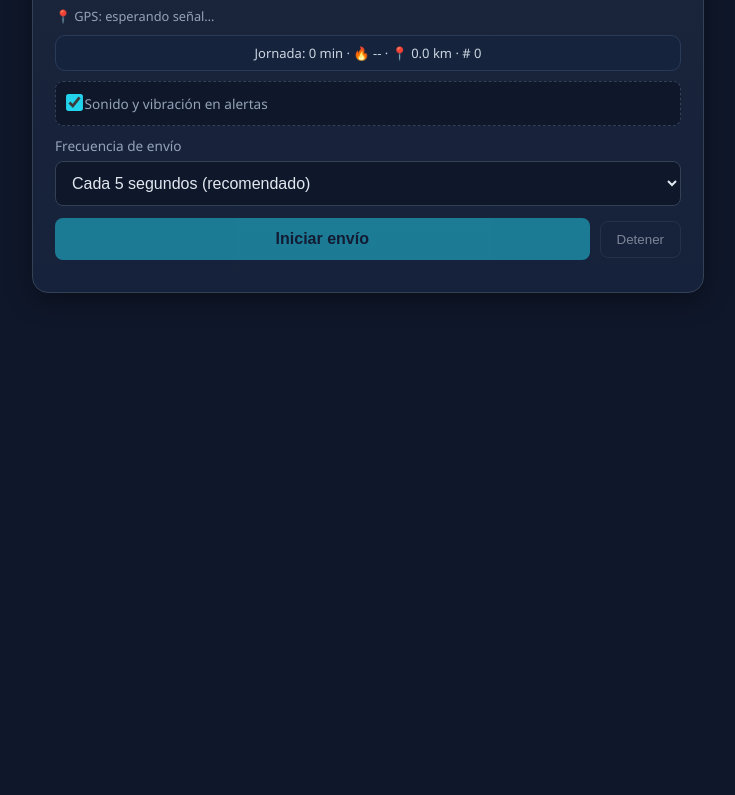
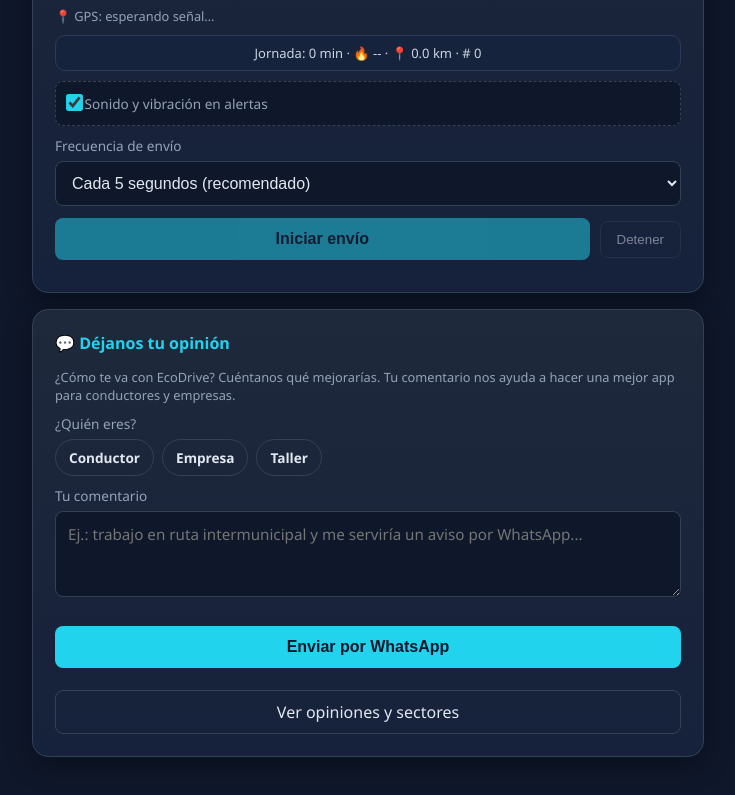
Before and after one commit to Santiago-Gohan/Ecodrive, a plain HTML site: page dispositivo/index.html in a window 1280 px wide. Shown: the part 1429-2224 px from the top of the page, without its empty margins (272-1007 px from the left). Before the commit the page ends 1762 px from the top, so only its background shows below. Drawn offline with Linux system fonts and the light colour scheme; no server answers.

Commit message:
feat(dispositivo): reemplaza enlace admin por soporte WhatsApp y agrega seccion de opiniones al final (con paso de tour); actualiza numero de contacto en la landing

```diff
--- a/dispositivo/index.html
+++ b/dispositivo/index.html
@@ -18,7 +18,7 @@
 
   <header>
     <h1>EcoDrive <span>Dispositivo OBD-II</span></h1>
-    <a href="/panel" class="link-admin">¿Eres administrador? Ir al panel →</a>
+    <a href="https://wa.me/573125886290?text=Hola%2C%20necesito%20soporte%20con%20EcoDrive" target="_blank" rel="noopener" class="link-admin">💬 Soporte por WhatsApp: 312 588 6290</a>
     <a href="/apk/EcoDrive-v1.0.apk" class="link-admin">Descargar app para Android ↓</a>
     <button id="btn-tour" class="tour-lanzador">🎬 Ver tour guiado</button>
   </header>
@@ -140,6 +140,23 @@
       </div>
       <div id="cola-offline" class="pista"></div>
     </section>
+
+    <section class="tarjeta" id="opiniones">
+      <h2>💬 Déjanos tu opinión</h2>
+      <p class="pista">¿Cómo te va con EcoDrive? Cuéntanos qué mejorarías. Tu comentario nos ayuda a hacer una mejor app para conductores y empresas.</p>
+      <label>¿Quién eres?</label>
+      <div class="chips" id="op-chips-rol">
+        <button type="button" class="chip" data-val="Conductor">Conductor</button>
+        <button type="button" class="chip" data-val="Empresa de transporte">Empresa</button>
+        <button type="button" class="chip" data-val="Taller o mecánico">Taller</button>
+      </div>
+      <label for="op-texto">Tu comentario</label>
+      <textarea id="op-texto" rows="3" placeholder="Ej.: trabajo en ruta intermunicipal y me serviría un aviso por WhatsApp..."></textarea>
+      <div class="opiniones-acciones">
+        <button id="btn-op-whatsapp" class="btn-primario">Enviar por WhatsApp</button>
+        <a href="/#opiniones" class="btn-secundario" target="_blank" rel="noopener">Ver opiniones y sectores</a>
+      </div>
+    </section>
   </main>
 
   <div id="resumen-jornada" class="overlay oculto">
@@ -162,10 +179,35 @@
           { sel: '#barra-estado', etiqueta: 'Conductor', titulo: 'Estado de conexión', texto: 'Arriba ves si la app tiene señal. Si no hay cobertura, guarda las lecturas y las reenvía cuando vuelve la red.' },
           { sel: '#conf-vincular', etiqueta: 'Vinculación', titulo: '1 · Vincula tu vehículo', texto: 'Escribe el código de 6 caracteres del panel o tu placa, o escanea el QR. La app encuentra el vehículo sola, sin copiar claves.' },
           { sel: '#conf-conectar', etiqueta: 'Conexión', titulo: '2 · Conecta el adaptador', texto: 'Con un ELM327 leemos el motor de verdad. ¿No tienes adaptador? Activa "ECU virtual" y prueba todo igual.' },
-          { sel: '#conf-monitoreo', etiqueta: 'Monitoreo', titulo: '3 · Monitorea en vivo', texto: 'Temperatura, RPM y combustible en tiempo real, con alertas sonoras y resumen de jornada al terminar.' }
+          { sel: '#conf-monitoreo', etiqueta: 'Monitoreo', titulo: '3 · Monitorea en vivo', texto: 'Temperatura, RPM y combustible en tiempo real, con alertas sonoras y resumen de jornada al terminar.' },
+          { sel: '#opiniones', etiqueta: 'Opiniones', titulo: 'Déjanos tu opinión', texto: 'Al final puedes contarnos cómo te va y qué mejorarías. Tu comentario nos ayuda a construir una mejor herramienta para conductores y empresas.' }
         ]
       });
     }
   </script>
+
+  <script>
+    (function () {
+      var WA = '573125886290';
+      var chips = document.querySelectorAll('#op-chips-rol .chip');
+      chips.forEach(function (c) {
+        c.addEventListener('click', function () {
+          chips.forEach(function (x) { x.classList.remove('activo'); });
+          c.classList.add('activo');
+        });
+      });
+      var btn = document.getElementById('btn-op-whatsapp');
+      if (btn) {
+        btn.addEventListener('click', function () {
+          var activo = document.querySelector('#op-chips-rol .chip.activo');
+          var rol = activo ? activo.getAttribute('data-val') : '';
+          var txt = (document.getElementById('op-texto').value || '').trim();
+          var msg = 'Hola EcoDrive 👋\n\nSoy: ' + (rol || 'no indicado') + '\n' +
+            (txt ? '\nComentario: ' + txt + '\n' : '') + '\nEnviado desde la app del conductor.';
+          window.open('https://wa.me/' + WA + '?text=' + encodeURIComponent(msg), '_blank');
+        });
+      }
+    })();
+  </script>
 </body>
 </html>
--- a/dispositivo/style.css
+++ b/dispositivo/style.css
@@ -465,3 +465,63 @@
     font-size: 13px;
   }
 }
+
+/* Sección de opiniones (final de la app) */
+#opiniones .pista {
+  margin-bottom: 10px;
+}
+
+.chips {
+  display: flex;
+  flex-wrap: wrap;
+  gap: 8px;
+  margin: 4px 0 6px;
+}
+
+.chip {
+  border: 1px solid var(--borde);
+  background: transparent;
+  color: inherit;
+  padding: 8px 13px;
+  border-radius: 999px;
+  font-size: 0.85rem;
+  font-weight: 600;
+  cursor: pointer;
+  font-family: inherit;
+}
+
+.chip:hover {
+  border-color: var(--acento);
+  color: var(--acento);
+}
+
+.chip.activo {
+  background: var(--acento);
+  border-color: var(--acento);
+  color: #06202a;
+}
+
+#opiniones textarea {
+  width: 100%;
+  padding: 12px;
+  border-radius: 8px;
+  border: 1px solid var(--borde);
+  background: var(--fondo);
+  color: var(--texto);
+  font-family: inherit;
+  font-size: 0.95rem;
+  resize: vertical;
+}
+
+.opiniones-acciones {
+  display: flex;
+  flex-direction: column;
+  gap: 10px;
+  margin-top: 12px;
+}
+
+.opiniones-acciones .btn-secundario {
+  display: block;
+  text-align: center;
+  text-decoration: none;
+}
```
Also changed, not shown: pagina-web/index.html (+1 -1 lines).
